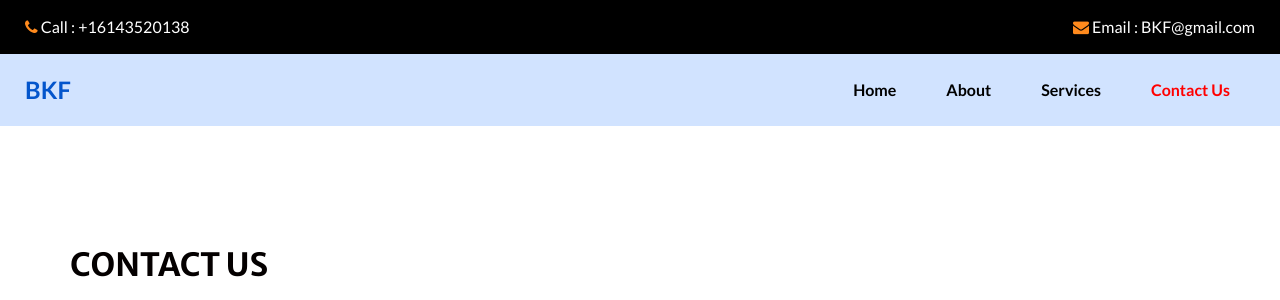
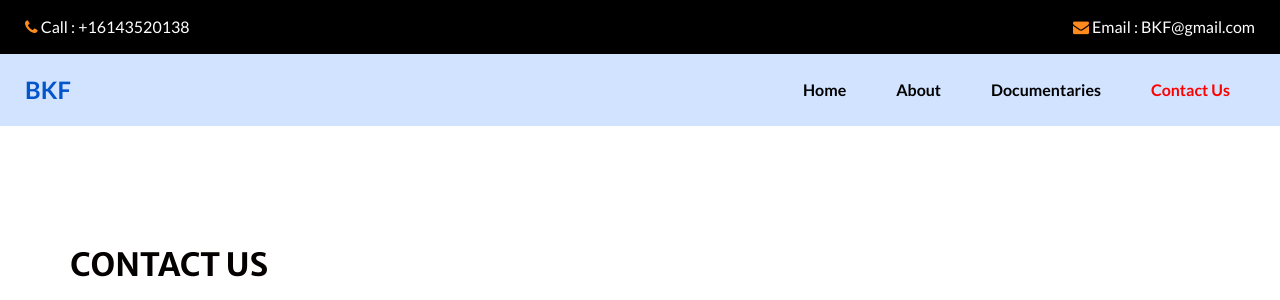
Before and after one commit to salam134/bkf, a plain HTML site: page contact.html in a window 1280 px wide. Shown: the top 300 px of the page. Drawn offline with nearby package versions, Linux system fonts and the light colour scheme; some packages are replaced by stand-ins of ours.

Commit message:
Update contact.html

```diff
--- a/contact.html
+++ b/contact.html
@@ -72,7 +72,7 @@
                   <a class="nav-link" href="about.html"> About</a>
                 </li>
                 <li class="nav-item">
-                  <a class="nav-link" href="documentaries.html">Services</a>
+                  <a class="nav-link" href="documentaries.html">Documentaries</a>
                 </li>
                 <li class="nav-item active">
                   <a class="nav-link" href="contact.html">Contact Us</a>
```
